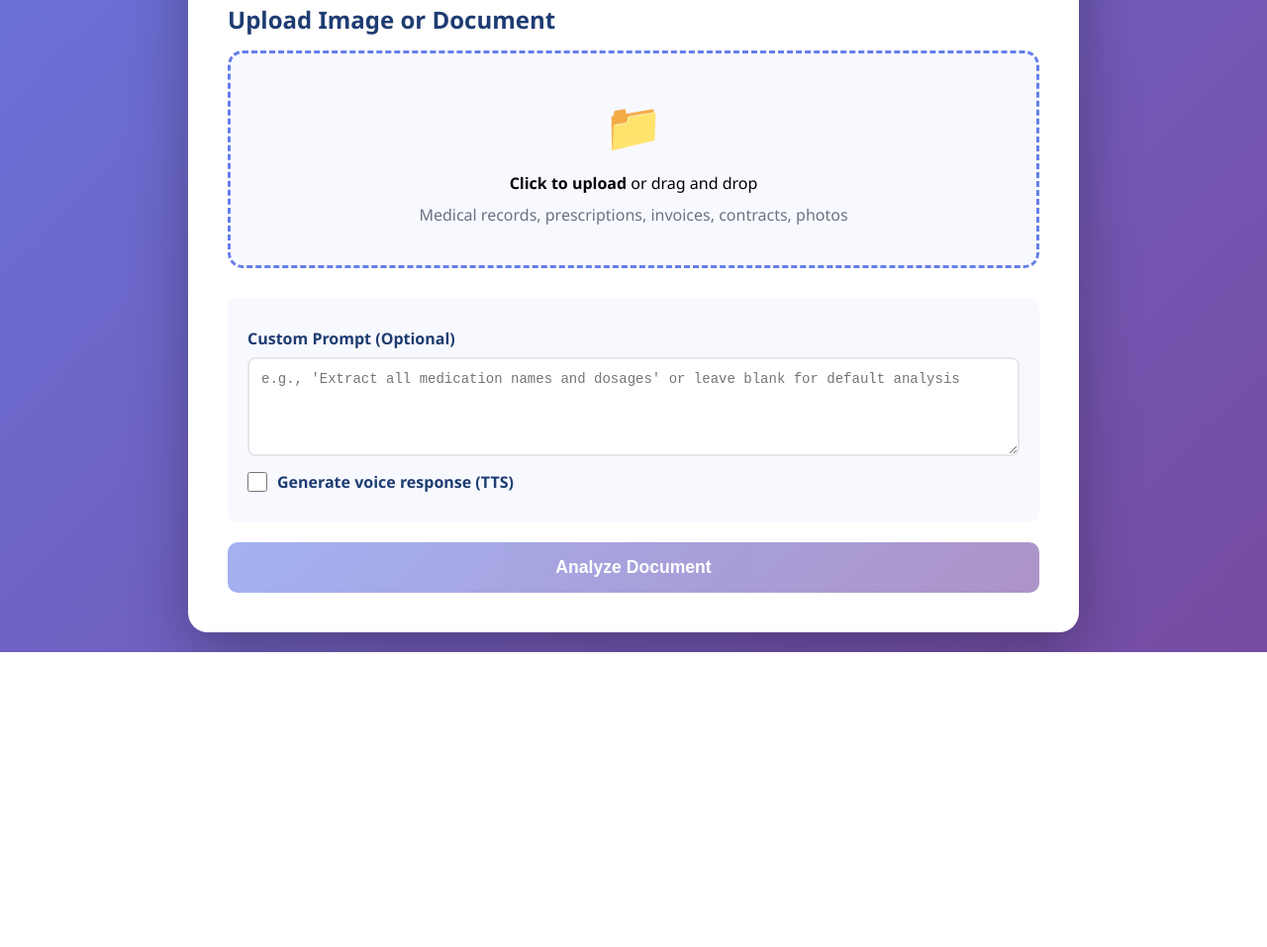
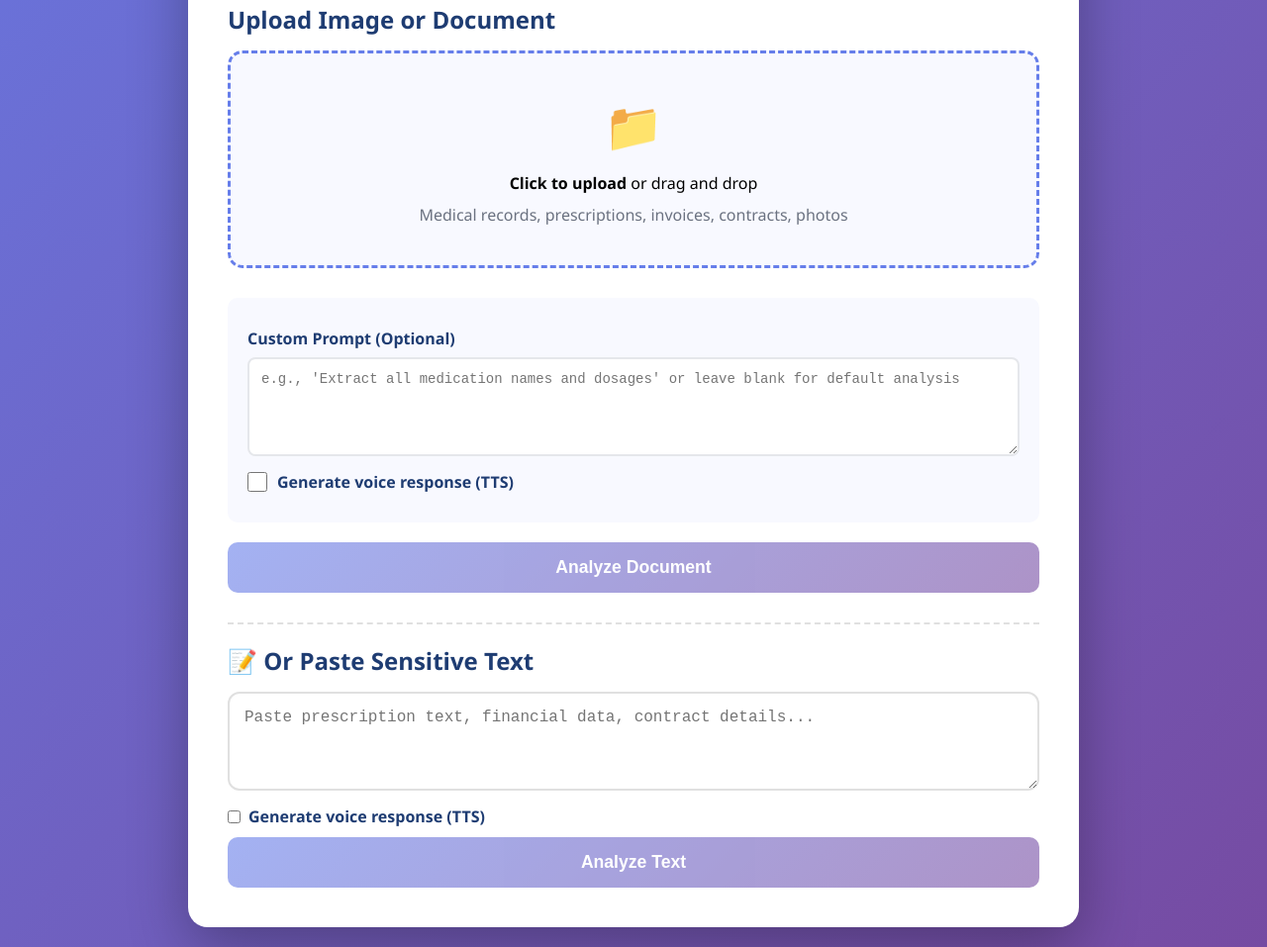
Before and after one commit to decentrathai/veniceguard, a website: page public/index.html in a window 1280 px wide. Shown: the part 753-1710 px from the top of the page at 99% size. Before the commit the page ends 1412 px from the top, so only its background shows below. Drawn offline with Linux system fonts and the light colour scheme.

Commit message:
Add text analysis UI, demo screenshots, fix Venice TTS voice

```diff
--- a/public/index.html
+++ b/public/index.html
@@ -357,6 +357,19 @@
 
             <button class="btn" id="analyzeBtn" disabled>Analyze Document</button>
 
+            <!-- Text-Only Analysis Section -->
+            <div style="margin-top: 30px; padding-top: 20px; border-top: 2px dashed #e0e0e0;">
+                <h2 style="color: #1e3c72; margin-bottom: 15px;">📝 Or Paste Sensitive Text</h2>
+                <textarea id="textInput" style="width: 100%; min-height: 100px; padding: 15px; border: 2px solid #e0e0e0; border-radius: 12px; font-size: 16px; resize: vertical;" placeholder="Paste prescription text, financial data, contract details..."></textarea>
+                <div style="margin: 10px 0;">
+                    <label style="display: flex; align-items: center; gap: 8px; cursor: pointer;">
+                        <input type="checkbox" id="returnVoiceText">
+                        <span>Generate voice response (TTS)</span>
+                    </label>
+                </div>
+                <button class="btn" id="analyzeTextBtn" onclick="analyzeText()" disabled>Analyze Text</button>
+            </div>
+
             <div class="loading" id="loading">
                 <div class="spinner"></div>
                 <p>Processing with Venice AI... (zero retention mode)</p>
@@ -461,6 +474,52 @@
             }
         });
 
+        // Text input enable/disable
+        const textInput = document.getElementById('textInput');
+        const analyzeTextBtn = document.getElementById('analyzeTextBtn');
+        textInput.addEventListener('input', () => {
+            analyzeTextBtn.disabled = !textInput.value.trim();
+        });
+
+        async function analyzeText() {
+            const text = textInput.value.trim();
+            if (!text) return;
+
+            const returnVoiceText = document.getElementById('returnVoiceText').checked;
+            analyzeTextBtn.disabled = true;
+            loading.classList.add('show');
+            results.classList.remove('show');
+
+            try {
+                const response = await fetch('/api/analyze-text', {
+                    method: 'POST',
+                    headers: { 'Content-Type': 'application/json' },
+                    body: JSON.stringify({ text, returnVoice: returnVoiceText ? 'true' : 'false' })
+                });
+
+                const data = await response.json();
+                if (response.ok) {
+                    document.getElementById('analysisContent').textContent = data.analysis;
+                    document.getElementById('summaryContent').textContent = 'Text analyzed with zero data retention.';
+                    if (data.audio) {
+                        const audioPlayer = document.getElementById('audioPlayer');
+                        audioPlayer.src = data.audio.data;
+                        document.getElementById('audioSection').style.display = 'block';
+                    } else {
+                        document.getElementById('audioSection').style.display = 'none';
+                    }
+                    results.classList.add('show');
+                } else {
+                    alert('Error: ' + data.error);
+                }
+            } catch (error) {
+                alert('Network error: ' + error.message);
+            } finally {
+                loading.classList.remove('show');
+                analyzeTextBtn.disabled = false;
+            }
+        }
+
         function displayResults(data) {
             document.getElementById('analysisContent').textContent = data.analysis;
             document.getElementById('summaryContent').textContent = data.summary;
```
Also changed, not shown: demo-landing.png (added), demo-prescription.png (added), demo-results.jpg (added), demo-screenshot-landing.png (added).
